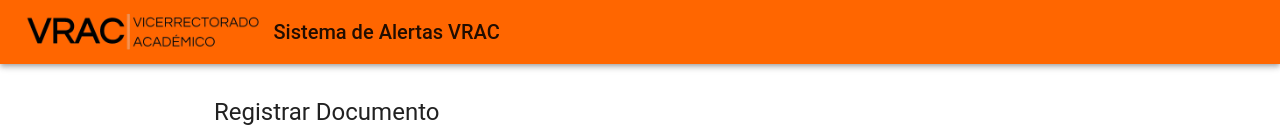
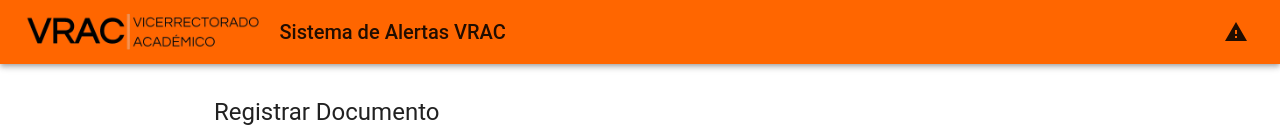
Before and after one commit to VRACUNFV/TramiteDocumentarioVRAC, a Next.js app: page / in a window 1280 px wide. Shown: the top 134 px of the page. Built offline with nearby package versions, Linux system fonts and the light colour scheme; no server answers; the database is empty.

Commit message:
Update index.js

```diff
--- a/pages/index.js
+++ b/pages/index.js
@@ -1,6 +1,6 @@
 import { useState, useEffect } from 'react';
 
-// MUI Components
+// Importación de componentes de Material UI
 import AppBar from '@mui/material/AppBar';
 import Toolbar from '@mui/material/Toolbar';
 import Container from '@mui/material/Container';
@@ -19,6 +19,8 @@ import TableCell from '@mui/material/TableCell';
 import TableBody from '@mui/material/TableBody';
 import Paper from '@mui/material/Paper';
 import Stack from '@mui/material/Stack';
+import IconButton from '@mui/material/IconButton';
+import WarningIcon from '@mui/icons-material/Warning';
 
 export default function Home() {
   const [documentos, setDocumentos] = useState([]);
@@ -29,7 +31,6 @@ export default function Home() {
   const [responsable, setResponsable] = useState('Karina');
   const [atendido, setAtendido] = useState(false);
 
-  // Lista de responsables
   const responsables = [
     'Karina',
     'Jessica',
@@ -41,7 +42,7 @@ export default function Home() {
     'Christian',
   ];
 
-  // Al montar el componente, cargamos la lista de documentos
+  // Cargar documentos al iniciar la página
   useEffect(() => {
     fetchDocumentos();
   }, []);
@@ -75,7 +76,7 @@ export default function Home() {
       });
       await res.json();
 
-      // Limpia el formulario
+      // Limpiar el formulario
       setNt('');
       setFechaLlegada('');
       setUrgente(false);
@@ -83,7 +84,7 @@ export default function Home() {
       setResponsable('Karina');
       setAtendido(false);
 
-      // Vuelve a cargar la lista
+      // Recargar la lista
       fetchDocumentos();
     } catch (error) {
       console.error('Error al crear documento:', error);
@@ -108,23 +109,26 @@ export default function Home() {
 
   return (
     <>
-      {/* Encabezado con AppBar y logo */}
+      {/* Encabezado */}
       <AppBar position="static">
         <Toolbar>
-          {/* Logo VRAC */}
-          <img
+          <Box
+            component="img"
             src="/vrac-logo.png"
             alt="VRAC Logo"
-            style={{ height: '50px', marginRight: '10px' }}
+            sx={{ height: 50, mr: 2 }}
           />
-          <Typography variant="h6" component="div">
+          <Typography variant="h6" component="div" sx={{ flexGrow: 1 }}>
             Sistema de Alertas VRAC
           </Typography>
+          <IconButton color="inherit">
+            <WarningIcon />
+          </IconButton>
         </Toolbar>
       </AppBar>
 
-      {/* Contenido principal */}
-      <Container maxWidth="md" sx={{ marginTop: 4 }}>
+      <Container maxWidth="md" sx={{ mt: 4 }}>
+        {/* Formulario */}
         <Box component="form" onSubmit={crearDocumento} sx={{ mb: 4 }}>
           <Typography variant="h5" gutterBottom>
             Registrar Documento
@@ -189,6 +193,7 @@ export default function Home() {
           </Stack>
         </Box>
 
+        {/* Tabla de documentos */}
         <Typography variant="h5" gutterBottom>
           Lista de Documentos
         </Typography>
```
